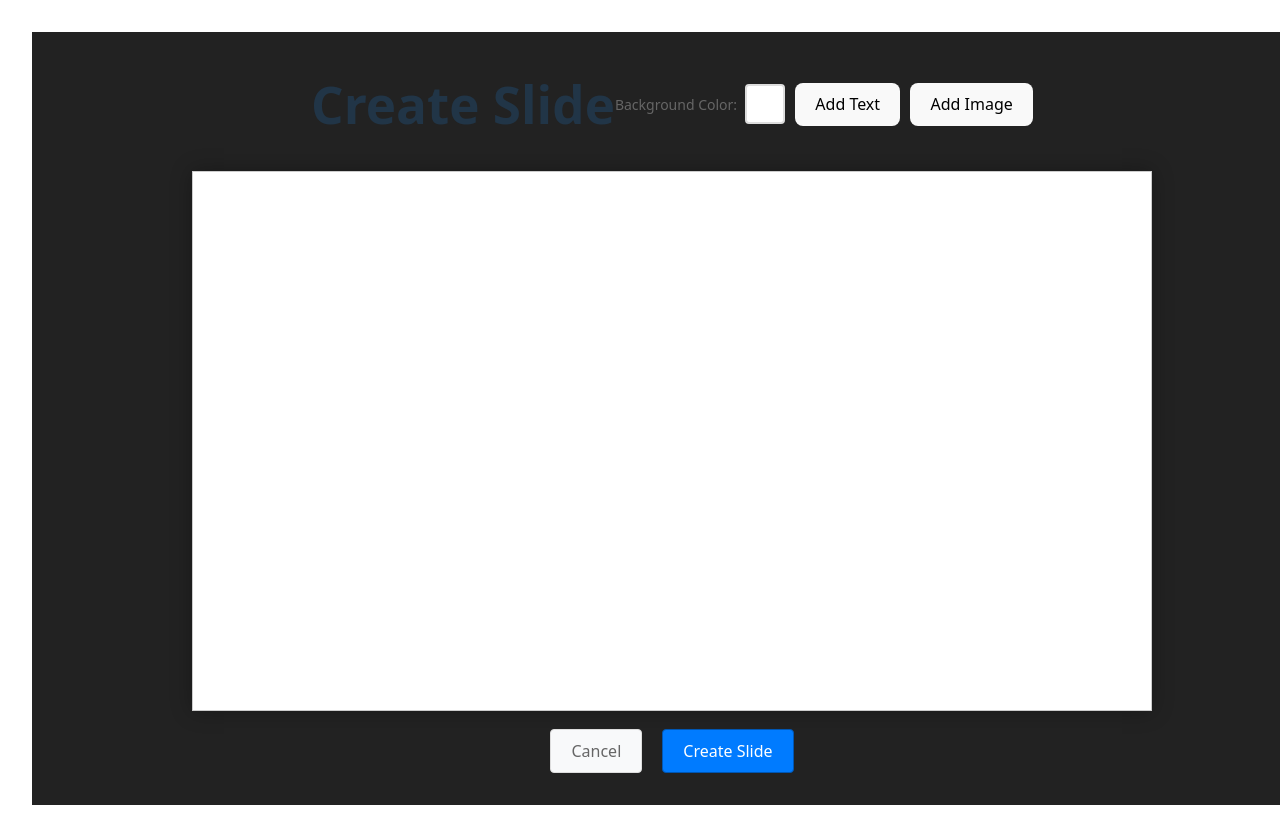
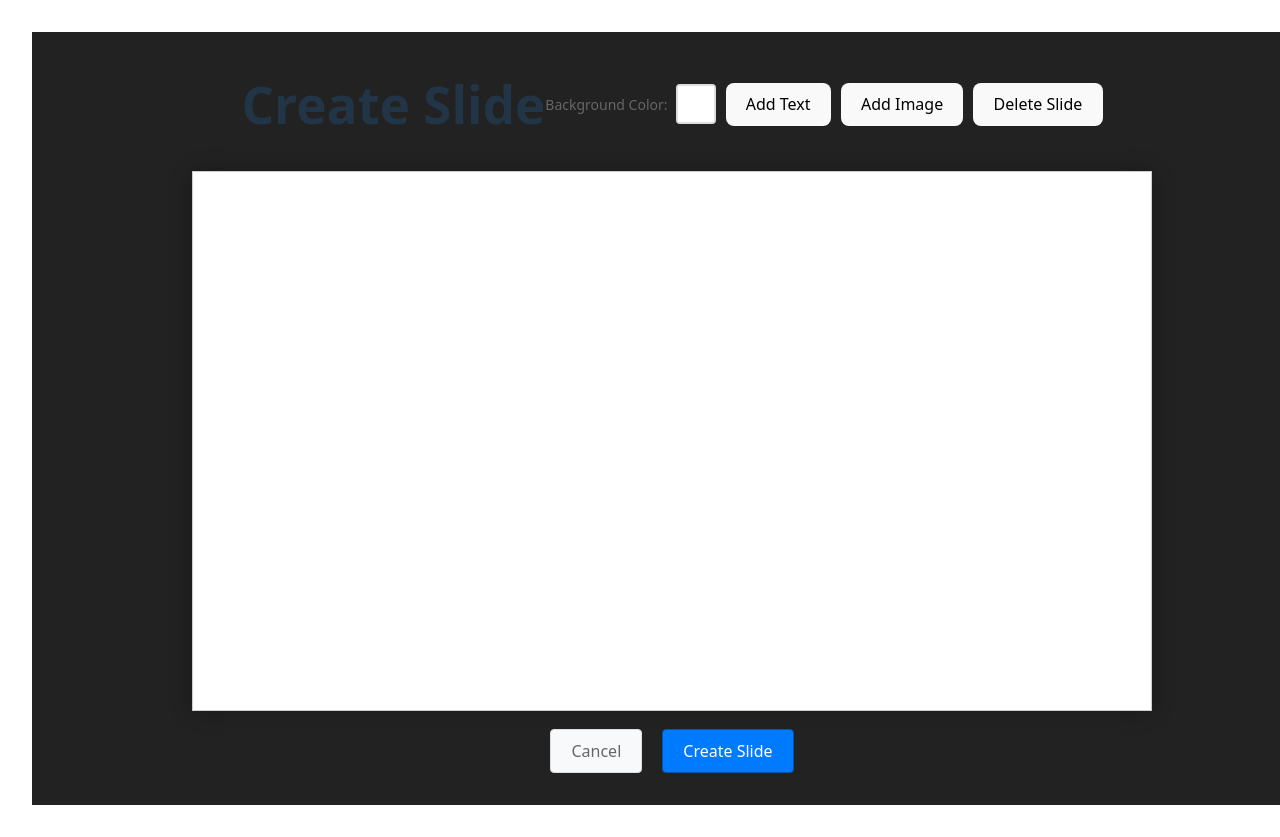
Before and after one commit to TJ-SWOMT/Empyre_Point, a Vue app in the folder Front_yrean/: page /presentations/1/slides/new in a window 1280 px wide. Shown: the top 837 px of the page. Built offline with nearby package versions, Linux system fonts and the light colour scheme.

Commit message:
delete slide

```diff
--- a/Front_yrean/src/views/SlideEditorView.vue
+++ b/Front_yrean/src/views/SlideEditorView.vue
@@ -138,6 +138,8 @@ const saveSlide = async () => {
 
         let response
         if (isEditMode.value) {
+            console.log('isEditMode.value', isEditMode.value)
+            console.log('slideData.value', slideData.value)
             if (!slideData.value) {
                 throw new Error('Slide data not loaded')
             }
@@ -209,6 +211,15 @@ const addText = () => {
 
 const deleteText = (id) => {
     texts.value = texts.value.filter(text => text.id !== id)
+}
+
+const deleteSlide = async () => {
+    try {
+        await presentationApi.deleteSlide(slideId.value)
+        router.push(`/presentations/${presentationId}`)
+    } catch (err) {
+        error.value = handleApiError(err)
+    }
 }
 
 const addImage = async () => {
@@ -851,6 +862,7 @@ watch(scale, (newScale) => {
                     Add Text
                 </button>
                 <button @click="addImage">Add Image</button>
+                <button @click="deleteSlide">Delete Slide</button>
             </div>
         </div>
 
```
